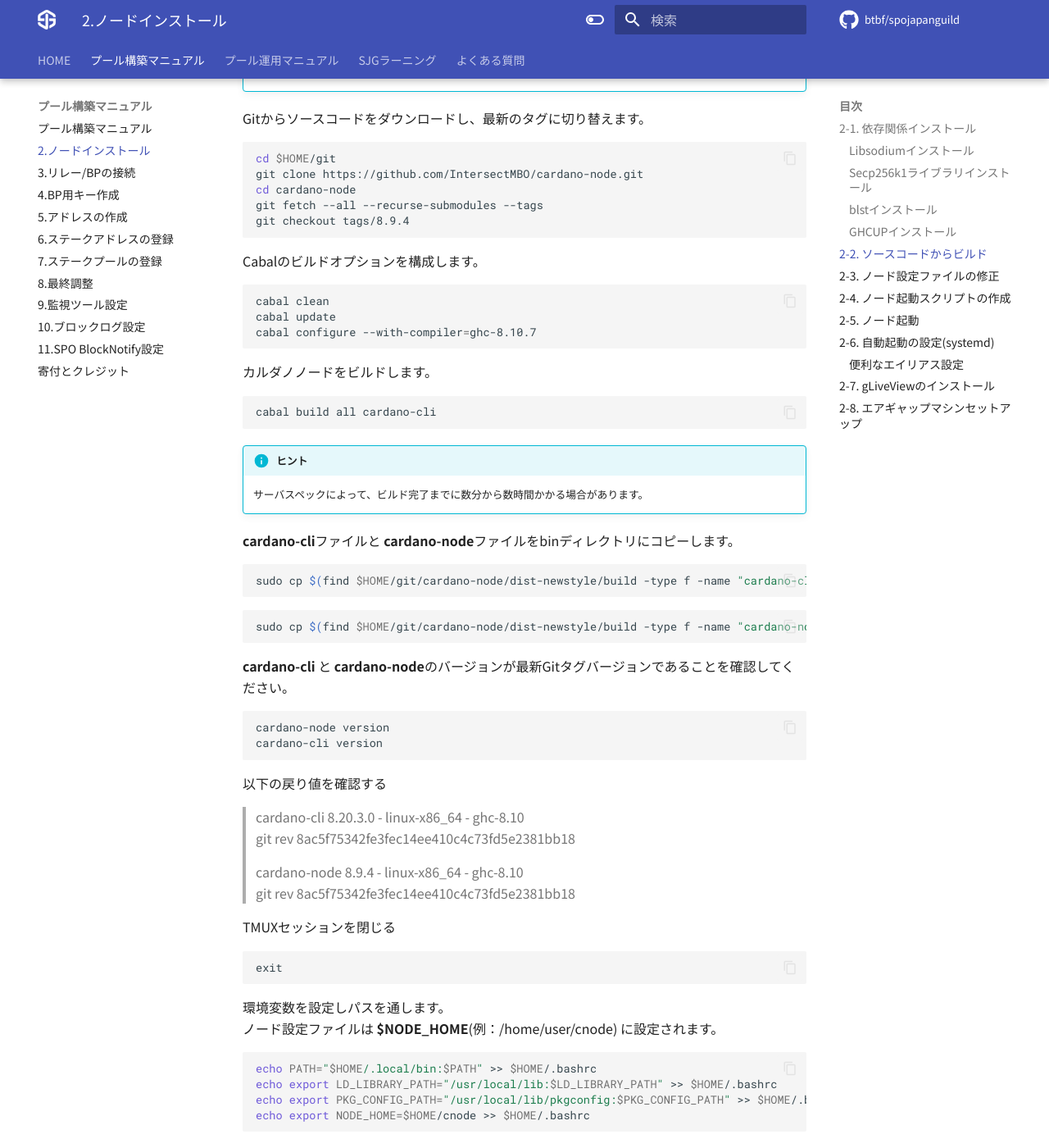
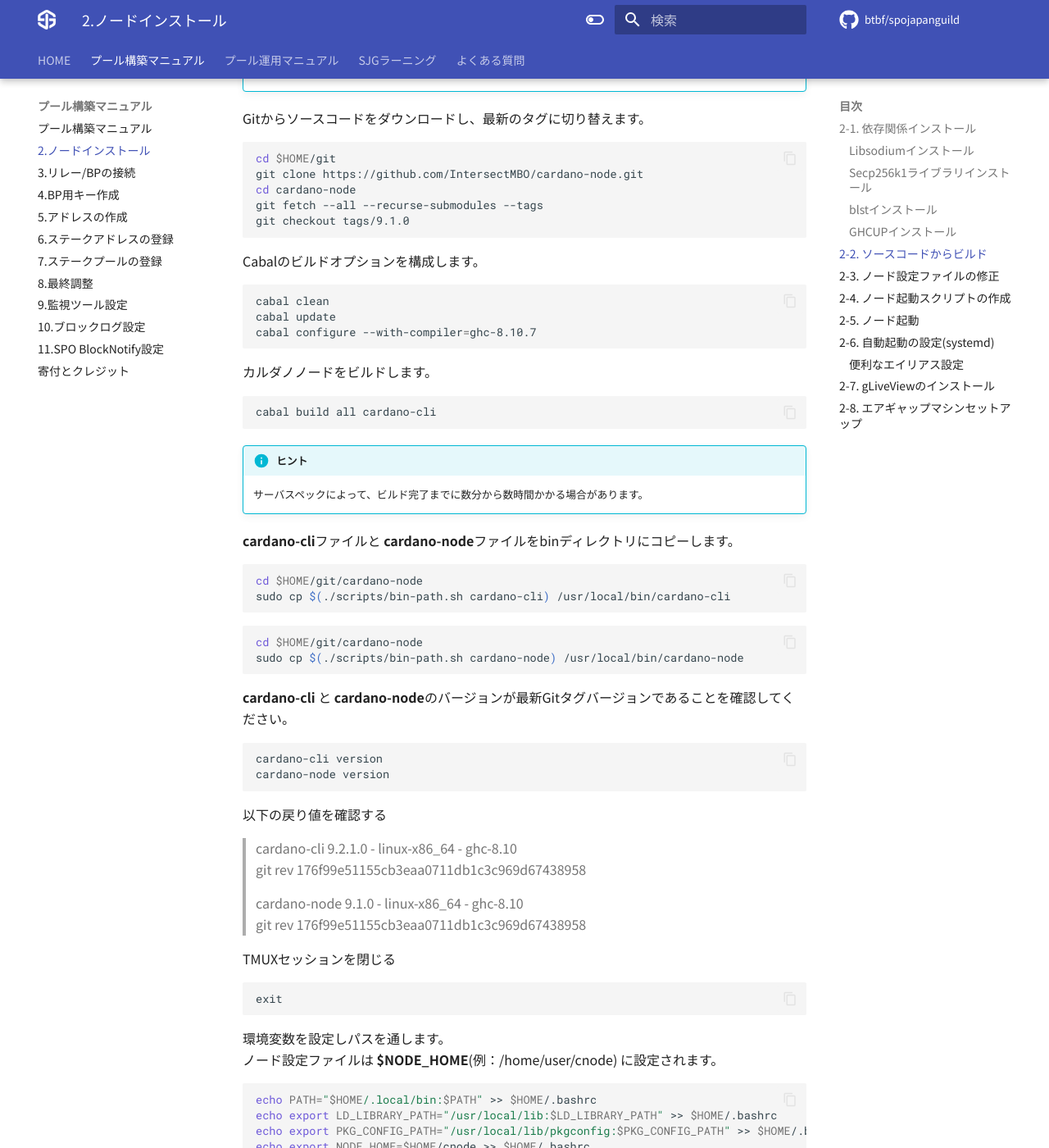
Before and after one commit to btbf/spojapanguild, an MkDocs documentation site: the page built from docs/setup/2-node-setup.md, in a window 1280 px wide and 1400 px high, scrolled down 4468 px. Shown: the whole window at 82% size. Built offline with MkDocs 1.6.1 and Material for MkDocs 9.7.7, drawn with Linux system fonts in a browser that asks for light colours; comment, search, counter and statistics services are not loaded; some of the changed text lies outside the part shown.

Commit message:
setup guid fix

````diff
--- a/docs/setup/2-node-setup.md
+++ b/docs/setup/2-node-setup.md
@@ -1,9 +1,9 @@
 # **2. ノードインストール**
 
 !!! hint "インストールバージョン"
-    | Node | CLI | GHC | Cabal |
-    | :---------- | :---------- | :---------- | :---------- |
-    | 8.9.4 | 8.20.3.0 | 8.10.7 | 3.8.1.0 |
+    | Node | CLI | GHC | Cabal | CNCLI |
+    | :---------- | :---------- | :---------- | :---------- | :---------- |
+    | 9.1.0 | 9.2.1.0 | 8.10.7 | 3.8.1.0 | 6.2.3 |
 
 !!! danger "コマンド実行時の注意点"
     * Ubuntuコマンド初心者の方は、コードボックスに複数行のコマンドがある場合でも、コマンドを1行づつコピーして実行するようにしてください。ただし `cat > xxx << EOF`のボックスについてはコードボックスのコピーボタンを使用してコマンドラインに貼り付けてください。
@@ -245,7 +245,7 @@
 git clone https://github.com/IntersectMBO/cardano-node.git
 cd cardano-node
 git fetch --all --recurse-submodules --tags
-git checkout tags/8.9.4
+git checkout tags/9.1.0
 ```
 
 Cabalのビルドオプションを構成します。
@@ -269,25 +269,28 @@
 **cardano-cli**ファイルと **cardano-node**ファイルをbinディレクトリにコピーします。
 
 ```bash
-sudo cp $(find $HOME/git/cardano-node/dist-newstyle/build -type f -name "cardano-cli") /usr/local/bin/cardano-cli
+cd $HOME/git/cardano-node
+sudo cp $(./scripts/bin-path.sh cardano-cli) /usr/local/bin/cardano-cli
 ```
+
 ```bash
-sudo cp $(find $HOME/git/cardano-node/dist-newstyle/build -type f -name "cardano-node") /usr/local/bin/cardano-node
+cd $HOME/git/cardano-node
+sudo cp $(./scripts/bin-path.sh cardano-node) /usr/local/bin/cardano-node
 ```
 
 **cardano-cli** と **cardano-node**のバージョンが最新Gitタグバージョンであることを確認してください。
 
-```text
+```bash
+cardano-cli version
 cardano-node version
-cardano-cli version
 ```
 
 以下の戻り値を確認する
->cardano-cli 8.20.3.0 - linux-x86_64 - ghc-8.10
-git rev 8ac5f75342fe3fec14ee410c4c73fd5e2381bb18
+>cardano-cli 9.2.1.0 - linux-x86_64 - ghc-8.10
+git rev 176f99e51155cb3eaa0711db1c3c969d67438958
 
->cardano-node 8.9.4 - linux-x86_64 - ghc-8.10
-git rev 8ac5f75342fe3fec14ee410c4c73fd5e2381bb18
+>cardano-node 9.1.0 - linux-x86_64 - ghc-8.10
+git rev 176f99e51155cb3eaa0711db1c3c969d67438958
 
 
 TMUXセッションを閉じる
````
Also changed, not shown: docs/index.md (+2 -2 lines).
